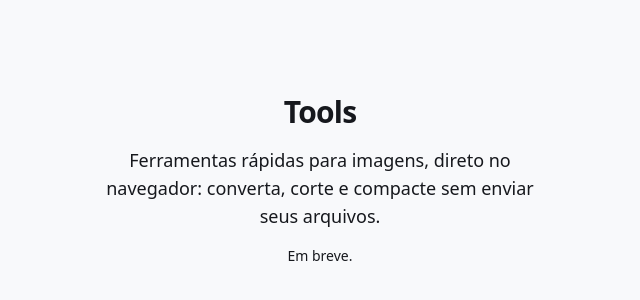
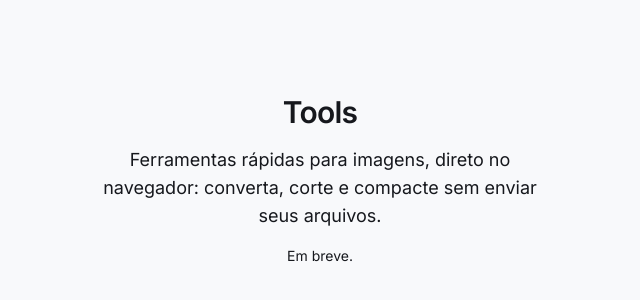
Before and after one commit to lemosdiego/toolsfacil, a Next.js app: page / in a window 1280 px wide. Shown: the part 220-520 px from the top of the page, without its empty margins (320-960 px from the left). Built offline with nearby package versions, Linux system fonts and the light colour scheme.

Commit message:
feat(tema): configura fonte Inter com next/font
- Inter (subset latin) auto-hospedada no build, sem chamada externa
- Token font-sans aponta para a Inter, com fontes do sistema de reserva
- Remove as fontes Geist do scaffold

Co-Authored-By: Claude Opus 5.5 <noreply@anthropic.com>

```diff
--- a/src/app/globals.css
+++ b/src/app/globals.css
@@ -111,6 +111,11 @@
   --color-danger: var(--danger);
   --color-danger-soft: var(--danger-soft);
 
+  /* Tipografia (Inter carregada pelo next/font no layout) */
+  --font-sans:
+    var(--font-inter), ui-sans-serif, system-ui, -apple-system, "Segoe UI",
+    Roboto, sans-serif;
+
   /* Raios (rounded-control, rounded-card) */
   --radius-control: 0.625rem;
   --radius-card: 1rem;
@@ -131,7 +136,7 @@
 
 @layer base {
   body {
-    @apply bg-background text-foreground antialiased;
+    @apply bg-background font-sans text-foreground antialiased;
   }
 
   /* Foco visível só no teclado, em qualquer elemento focável. */
--- a/src/app/layout.tsx
+++ b/src/app/layout.tsx
@@ -1,16 +1,15 @@
 import type { Metadata } from "next";
-import { Geist, Geist_Mono } from "next/font/google";
+import { Inter } from "next/font/google";
+
 import { siteConfig } from "@/lib/site-config";
+
 import "./globals.css";
 
-const geistSans = Geist({
-  variable: "--font-geist-sans",
+// Auto-hospedada no build: nenhuma requisição ao Google em tempo real.
+const inter = Inter({
+  variable: "--font-inter",
   subsets: ["latin"],
-});
-
-const geistMono = Geist_Mono({
-  variable: "--font-geist-mono",
-  subsets: ["latin"],
+  display: "swap",
 });
 
 export const metadata: Metadata = {
@@ -20,10 +19,7 @@ export const metadata: Metadata = {
 
 export default function RootLayout({ children }: LayoutProps<"/">) {
   return (
-    <html
-      lang="pt-BR"
-      className={`${geistSans.variable} ${geistMono.variable} h-full antialiased`}
-    >
+    <html lang="pt-BR" className={`${inter.variable} h-full`}>
       <body className="flex min-h-full flex-col">{children}</body>
     </html>
   );
```
